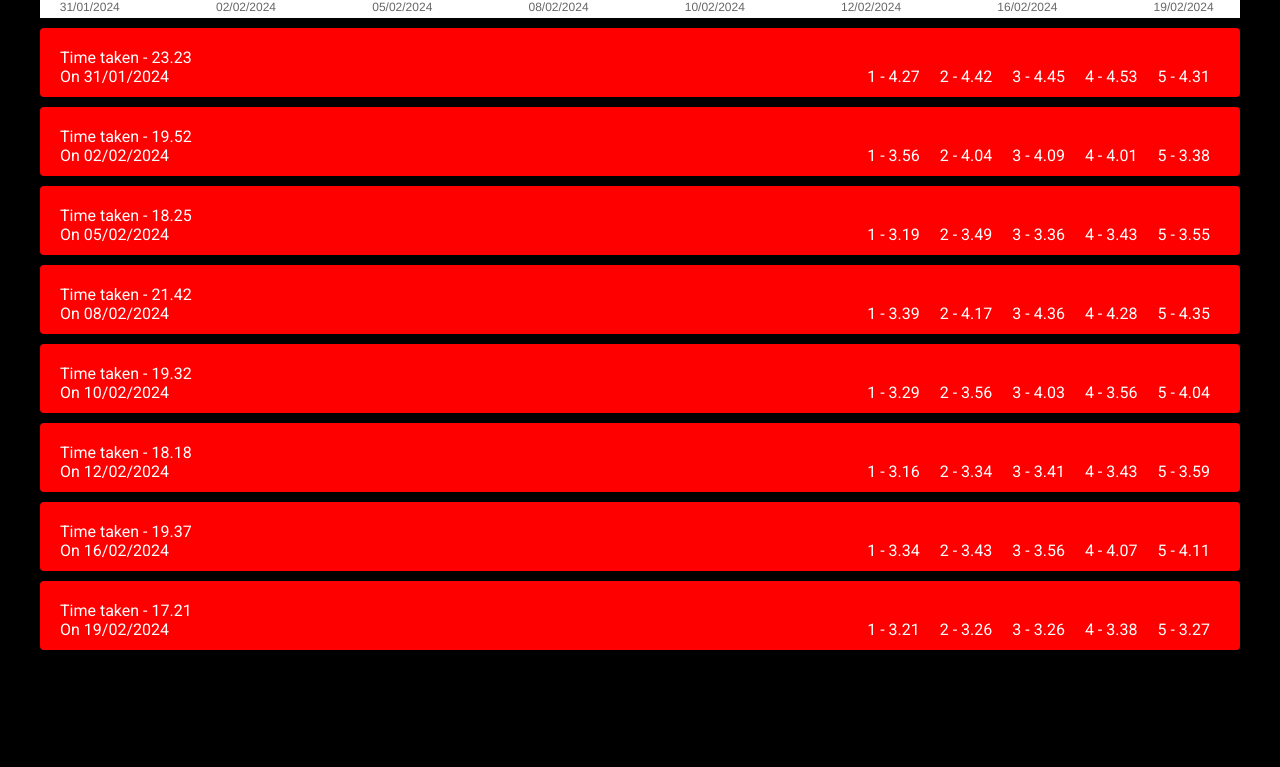
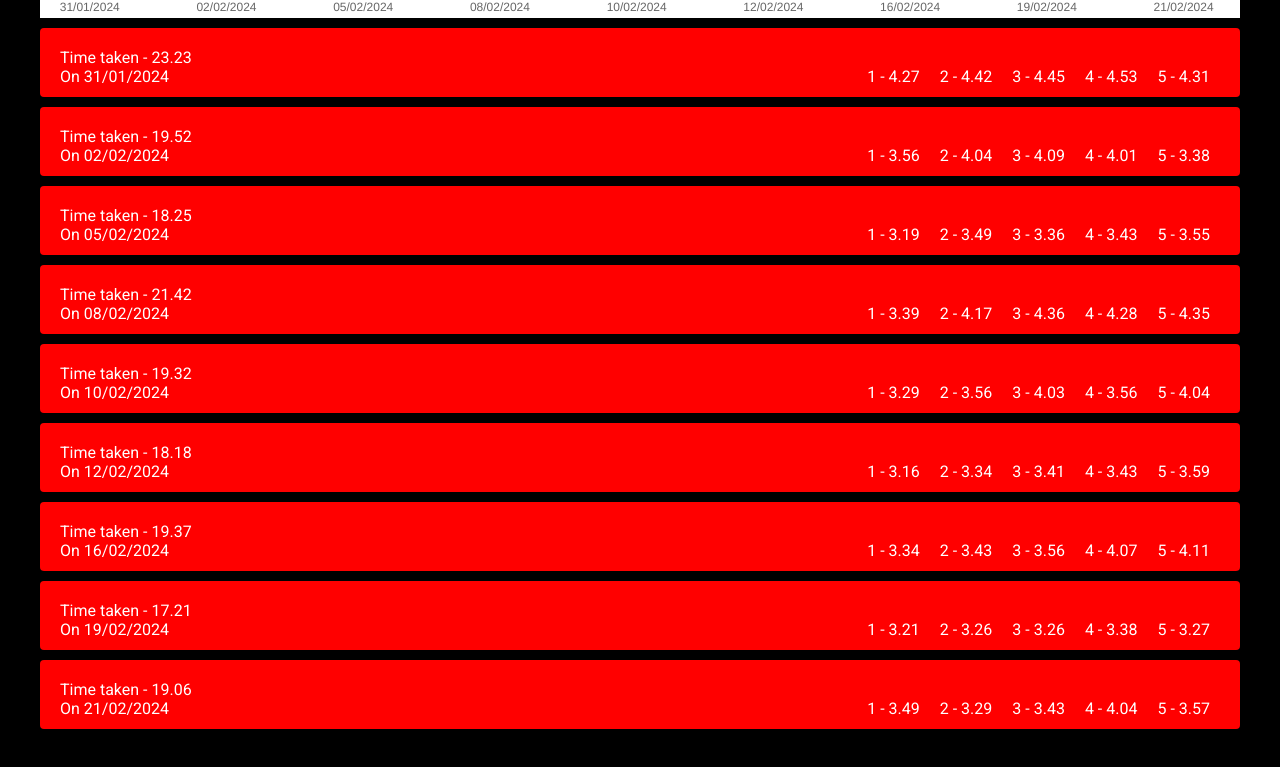
Before and after one commit to AndySmithQA/runtracker, a React (Vite) app: page / in a window 1280 px wide. Shown: the part 701-1468 px from the top of the page. Before the commit the page ends 1411 px from the top, so only its background shows below. Built offline with nearby package versions, Linux system fonts and the light colour scheme; data requests are answered from the project's data file.

Commit message:
Data update

```diff
--- a/data/db.json
+++ b/data/db.json
@@ -7,6 +7,7 @@
     {"id": 5, "date": "10/02/2024", "time": 19.32, "finalHeartRate": 181, "k1" : 3.29, "k2" : 3.56, "k3" : 4.03, "k4" : 3.56, "k5" : 4.04},
     {"id": 6, "date": "12/02/2024", "time": 18.18, "finalHeartRate": 177, "k1" : 3.16, "k2" : 3.34, "k3" : 3.41, "k4" : 3.43, "k5" : 3.59},
     {"id": 7, "date": "16/02/2024", "time": 19.37, "finalHeartRate": 182, "k1" : 3.34, "k2" : 3.43, "k3" : 3.56, "k4" : 4.07, "k5" : 4.11},
-    {"id": 8, "date": "19/02/2024", "time": 17.21, "finalHeartRate": 177, "k1" : 3.21, "k2" : 3.26, "k3" : 3.26, "k4" : 3.38, "k5" : 3.27}
+    {"id": 8, "date": "19/02/2024", "time": 17.21, "finalHeartRate": 177, "k1" : 3.21, "k2" : 3.26, "k3" : 3.26, "k4" : 3.38, "k5" : 3.27},
+    {"id": 9, "date": "21/02/2024", "time": 19.06, "finalHeartRate": 173, "k1" : 3.49, "k2" : 3.29, "k3" : 3.43, "k4" : 4.04, "k5" : 3.57}
   ]
 }
```
Also changed, not shown: src/components/graph/LineChart.jsx (line endings or trailing spaces).
